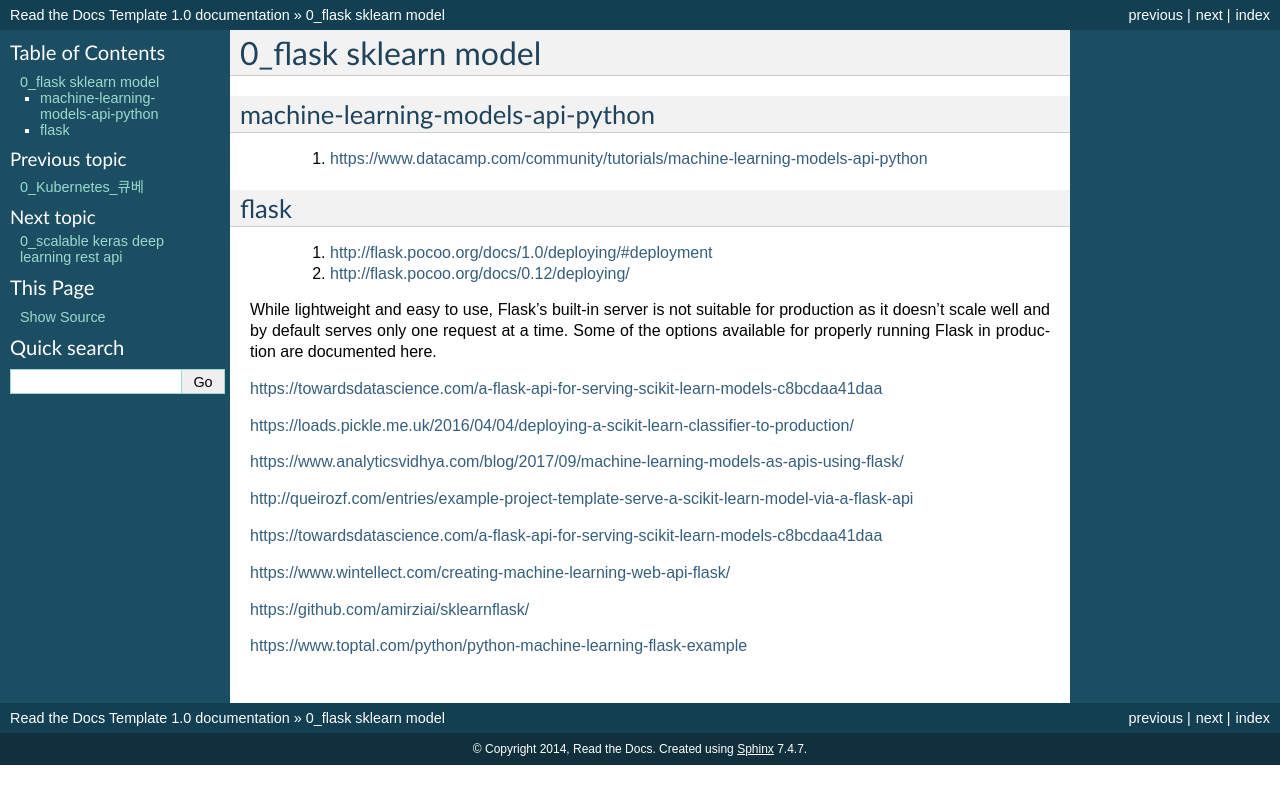
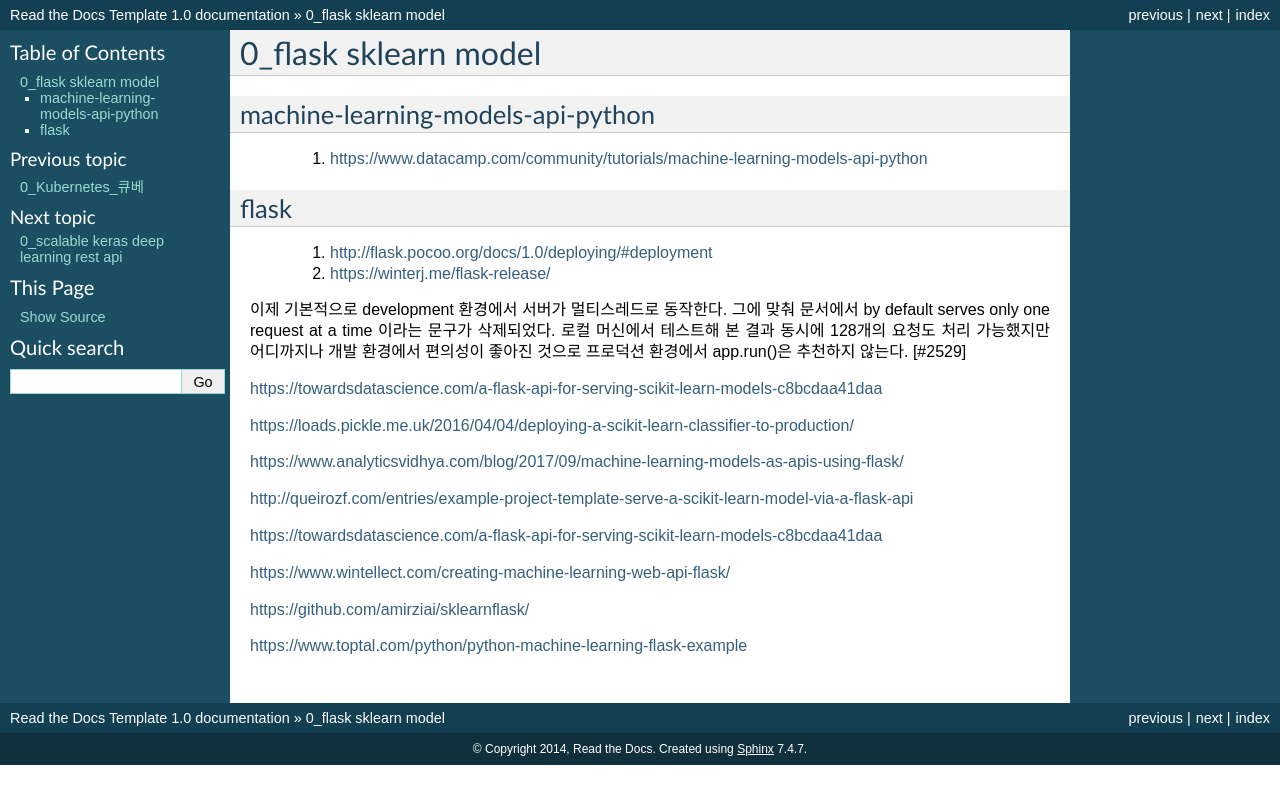
Before and after one commit to smart1004/ReadTheDocs, a Sphinx documentation site: the page built from docs/0_flask_sklearn_model.rst, in a window 1280 px wide. Shown: the top 804 px of the page. Built offline with Sphinx 7.4.7, drawn with Linux system fonts in a browser that asks for light colours.

Commit message:
Update 0_flask_sklearn_model.rst

```diff
--- a/docs/0_flask_sklearn_model.rst
+++ b/docs/0_flask_sklearn_model.rst
@@ -13,9 +13,10 @@ flask
 --------
  #. http://flask.pocoo.org/docs/1.0/deploying/#deployment
 
- #. http://flask.pocoo.org/docs/0.12/deploying/
+ #. https://winterj.me/flask-release/
 
-While lightweight and easy to use, Flask’s built-in server is not suitable for production as it doesn’t scale well and by default serves only one request at a time. Some of the options available for properly running Flask in production are documented here.
+이제 기본적으로 development 환경에서 서버가 멀티스레드로 동작한다. 그에 맞춰 문서에서 by default serves only one request at a time 이라는 문구가 삭제되었다. 로컬 머신에서 테스트해 본 결과 동시에 128개의 요청도 처리 가능했지만 어디까지나 개발 환경에서 편의성이 좋아진 것으로 프로덕션 환경에서 app.run()은 추천하지 않는다. [#2529]
+
 
 
 https://towardsdatascience.com/a-flask-api-for-serving-scikit-learn-models-c8bcdaa41daa
```
